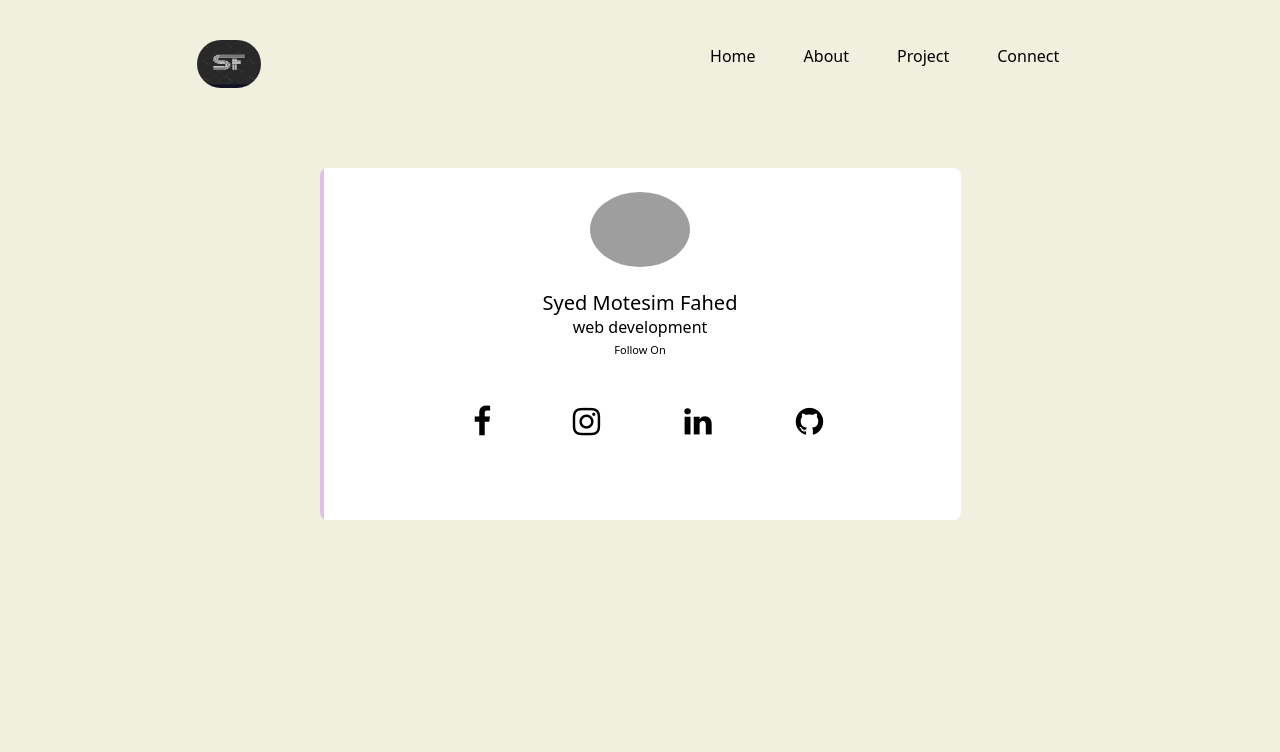
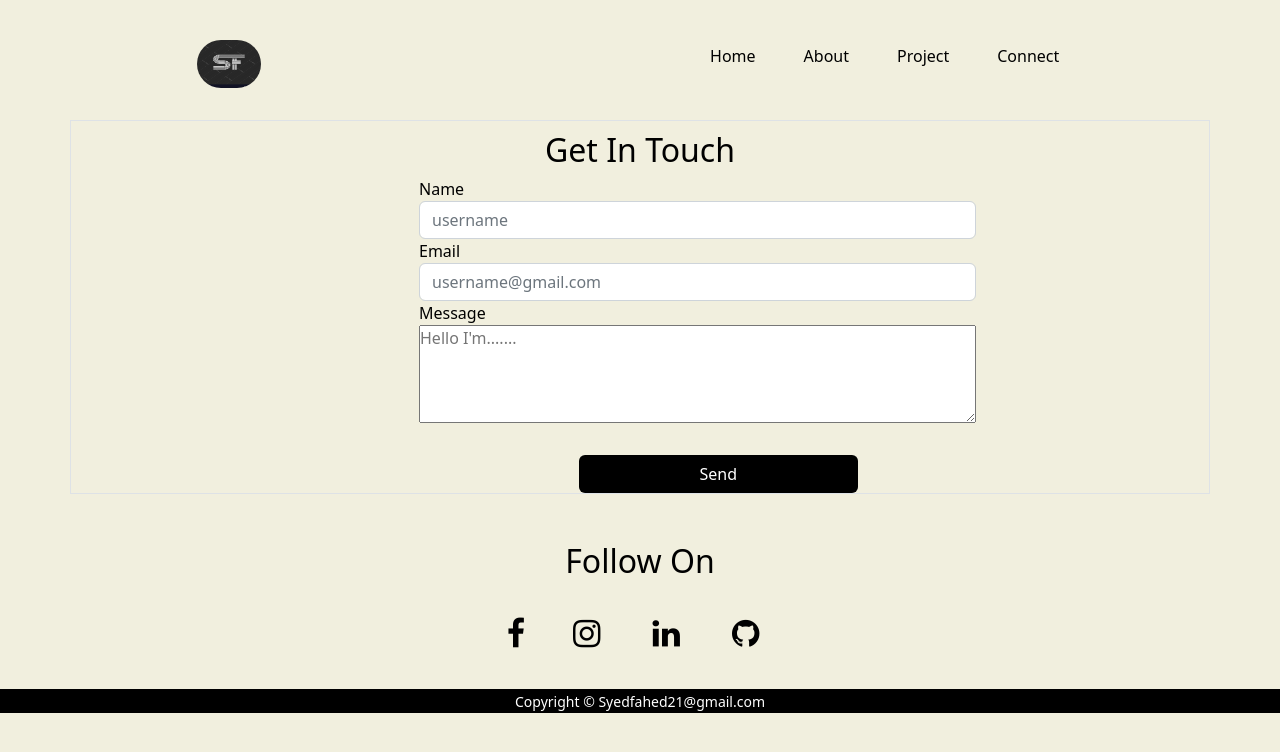
Before and after one commit to Syedfahed/SyedFahed, a React (Create React App) app: page /connect in a window 1280 px wide. Shown: the top 752 px of the page. Built offline with nearby package versions, Linux system fonts and the light colour scheme; grey boxes are pictures that could not be loaded.

Commit message:
second commit

```diff
--- a/package.json
+++ b/package.json
@@ -6,6 +6,7 @@
     "@testing-library/jest-dom": "^5.16.4",
     "@testing-library/react": "^13.3.0",
     "@testing-library/user-event": "^13.5.0",
+    "emailjs-com": "^3.2.0",
     "react": "^18.2.0",
     "react-dom": "^18.2.0",
     "react-router-dom": "^6.3.0",
--- a/src/App.js
+++ b/src/App.js
@@ -5,6 +5,7 @@ import Aboutuser from "./components/Aboutuser";
 import Connect from "./components/connect";
 import Project from "./components/Project";
 import Header from "./components/Header";
+
 function App() {
   return (
     <>
--- a/src/Profile.js
+++ b/src/Profile.js
@@ -7,9 +7,9 @@ function Profile() {
     <div className='center'>
         <img className='profilePic' src={img} alt="img"/> <br></br>
        <h4>Hi I’m Syed Motesim Fahed</h4>
-I'm a Professional Front-end Developer. I’ve been working with HTML5, CSS3, Bootstrap, Javascript, Jquery, Ajax, WordPress, React, Php, MySql, Asp Dot Net and SQL server.
+<span className='userabout' id='userabout'>I'm a Professional Front-end Developer. I’ve been working with HTML5, CSS3, Bootstrap, Javascript, Jquery, Ajax, React, Php,and Mongodb server.
 Always up for opportunities where I can show my abilities to solve problems and Bring ease in people's lives.
- <br></br>Will make your imaginations come true😊
+ <br></br>Will make your imaginations come true😊 </span>
         <br></br>
     </div>
     <div className='center'>
--- /dev/null
+++ b/src/components/Email.js
@@ -0,0 +1,27 @@
+import React from 'react'
+import emailjs from "emailjs-com"
+export default function Email() {
+    function sendEmail(e){
+         e.preventDefault()
+         emailjs.sendForm("service_sjra0ik","template_0n55rgh", e.target,"CfaqL2GH02i7espVX").then(res=>{
+            console.log(res)
+         }).catch(err=>console.log(err))
+    }
+  return (
+<>
+<div className='container border email-box'>
+    <h2 className='center'>Get In Touch</h2>
+    <form className='form' onSubmit={sendEmail}>
+        <label>Name</label>
+        <input placeholder='username' type="name" name="name" className='form-control'/>
+        <label>Email</label>
+        <input placeholder='username@gmail.com' type="email" name="user_email" className='form-control'/>
+        <label>Message</label>
+        <textarea placeholder="Hello I'm......." name='message' rows="4" />
+        <button className='btn form-btn' id='form-btn'>Send</button>
+    </form>
+</div>
+
+</>
+   )
+}
--- a/src/components/Footer.js
+++ b/src/components/Footer.js
@@ -3,9 +3,9 @@ import React from 'react'
 export default function Footer() {
   return (
     <>
-    <footer id="sticky-footer" class="flex-shrink-0 py-4 bg-dark text-white-50">
-    <div class="container text-center">
-      <small>Copyright &copy; Your Website</small>
+    <footer >
+    <div class="container">
+      <small>Copyright &copy; Syedfahed21@gmail.com</small>
     </div>
   </footer>
     </>
--- a/src/components/Project.js
+++ b/src/components/Project.js
@@ -14,14 +14,14 @@ export default function Project() {
             <div className="card-body">
               <h5 className="card-title">Text Edit</h5>
               <p className="card-text">
-                With Text Edit can you change uppercase to lowercase and count
+                With Text Edit you can change uppercase to lowercase and count
                 reading time
               </p>
               <a
                 href="https://myapp-sable.vercel.app/"
                 className="btn btn-primary"
               >
-                Click
+                click
               </a>
             </div>
           </div>
@@ -31,8 +31,8 @@ export default function Project() {
             <div className="card-body">
               <h5 className="card-title">Sport News</h5>
               <p className="card-text">
-                This API base project. You can see live Sport news. This project
-                is available in my githug account. use above link to see{" "}
+                This is API base project. You can see live Sport news. This project
+                is available in my github account. use below link
               </p>
               <a href="https://github.com/Syedfahed/sportnews" className="btn btn-primary">
                 click
@@ -52,7 +52,7 @@ export default function Project() {
                 href="https://todo-app-beta-wine.vercel.app/"
                 className="btn btn-primary"
               >
-                Click
+                click
               </a>
             </div>
           </div>
--- a/src/components/connect.js
+++ b/src/components/connect.js
@@ -1,30 +1,14 @@
 import React from "react";
-import Img from "../image/syed-cropped.png";
+
+import Email from "./Email";
+import Footer from "./Footer";
 
 export default function connect() {
   return (
     <>
+      <Email />
       <div className="container mt-5">
-        <div className="row d-flex justify-content-center">
-          <div className="col-md-7">
-            <div className="card p-3 py-4">
-              <div className="text-center">
-                <img
-                  src={Img}
-                  alt="img"
-                  width="100"
-                  className="rounded-circle"
-                />
-              </div>
-
-              <div className="text-center mt-3">
-                <h5 className="mt-2 mb-0">Syed Motesim Fahed</h5>
-                <span>web development</span>
-
-                <div className="px-4 mt-1">
-                  <h1 className="fonts">Follow On</h1>
-                </div>
-
+        <h2 className="center">Follow On</h2>
         <ul className="social-list">
           <li>
             <a href="https://www.facebook.com/profile.php?id=100007310595156">
@@ -48,10 +32,7 @@ export default function connect() {
           </li>
         </ul>
       </div>
-            </div>
-          </div>
-        </div>
-      </div>
+      <Footer/>
     </>
   );
 }
--- a/src/index.css
+++ b/src/index.css
@@ -44,64 +44,9 @@ body{
   color: blue;
 }
 
- /* connect */
-.card{
-  border:none;
-
-  position:relative;
-  overflow:hidden;
-  border-radius:8px;
-  cursor:pointer;
-}
-
-.card:before{
-
-  content:"";
-  position:absolute;
-  left:0;
-  top:0;
-  width:4px;
-  height:100%;
-  background-color:#E1BEE7;
-  transform:scaleY(1);
-  transition:all 0.5s;
-  transform-origin: bottom
-}
-
-.card:after{
-
-  content:"";
-  position:absolute;
-  left:0;
-  top:0;
-  width:4px;
-  height:100%;
-  background-color:black;
-  transform:scaleY(0);
-  transition:all 0.5s;
-  transform-origin: bottom
-}
-
-.card:hover::after{
-  transform:scaleY(1);
-}
-
-
-.fonts{
-  font-size:11px;
-}
-
-.social-list{
-  display:flex;
-  list-style:none;
-  justify-content:center;
-  padding:0;
-}
-
-.social-list li{
-  padding:10px;
-  color:#c6c2c7;
-  font-size:19px;
+.userabout{
+  font-weight: bold;
+  color:currentcolor;
 }
 
 
@@ -117,14 +62,34 @@ body{
   font-size: 1rem;
   color: darkgoldenrod;
 }
+.social-list{
+  display:flex;
+  list-style:none;
+  justify-content:center;
+  padding:0;
+  margin-left: -2rem;
+}
+
+.social-list li{
+  padding:10px;
+  color:#c6c2c7;
+  font-size:19px;
+
+}
 
 .fa{
-  margin: 2rem;
+  margin: 1rem;
   font-size: 2rem;
   border-radius: 0.5rem;
-  width: 45%;
-  height: 35%;
+  width: 70%;
+  height: 60%;
+  display: flex;
+  align-items: center;
+  justify-content: center;
 
+}
+.fa-facebook{
+  width: 80%;
 }
 .fa-facebook:hover{
  background-color: blue;
@@ -136,6 +101,7 @@ background: -moz-linear-gradient(45deg, #f09433 0%, #e6683c 25%, #dc2743 50%, #c
 background: -webkit-linear-gradient(45deg, #f09433 0%,#e6683c 25%,#dc2743 50%,#cc2366 75%,#bc1888 100%);
 background: linear-gradient(45deg, #f09433 0%,#e6683c 25%,#dc2743 50%,#cc2366 75%,#bc1888 100%);
 filter: progid:DXImageTransform.Microsoft.gradient( startColorstr='#f09433', endColorstr='#bc1888',GradientType=1 );
+color: white;
 }
 .fa-linkedin:hover{
   background-color: blue;
@@ -301,38 +267,6 @@ nav ul li a:hover::before{
   padding: .4rem;
 }
 }
-/*0000000000 about 0000000*/
-.about-section{
-  background-color: var(--light-grayish-blue);
-}
-.about-text{
-  width: 100%;
-  text-align: center;
-}
-.heading-secondary{
-  font-size: 3rem;
-  font-weight: normal;
-  color: var(--Dark-Blue);
-  line-height: 4.5rem;
-}
-.about-item{
-  display: grid;
-  grid-template-columns: repeat(auto-fit,
-  minmax(25rem,1fr));
-  row-gap: 4rem;
-  column-gap: 1rem;
-}
-.about-item-box{
-  display: inline-block;
-  text-align: center;
-}
-
-.heading-tertiary{
-  font-size: 2rem;
-  font-weight: normal;
-  color: var(--Dark-Blue);
-  line-height: 4.5rem;
-}
 
 .logo-sf{
   width: 5%;
@@ -394,6 +328,19 @@ nav ul li a:hover::before{
  margin: 1rem;
 }
 
+.form{
+  width: 50%;
+  display: grid;
+  margin-left: 9rem;
+}
+#userabout {
+  font-weight: normal;
+}
+#form-btn{
+  margin-top: 1rem;
+  margin-left: 3rem;
+  margin-bottom: 1.5rem;
+}
 
 }
 
@@ -427,3 +374,21 @@ nav ul li a:hover::before{
   box-shadow: rgba(44,187,99,.35) 0 -25px 18px -14px inset,rgba(44,187,99,.25) 0 1px 2px,rgba(44,187,99,.25) 0 2px 4px,rgba(44,187,99,.25) 0 4px 8px,rgba(44,187,99,.25) 0 8px 16px,rgba(44,187,99,.25) 0 16px 32px;
   transform: scale(1.05) rotate(-1deg);
 }
+form{
+  width: 50%;
+  display: grid;
+  margin-left: 21rem;
+}
+.form-btn{
+  margin-top: 2rem;
+  margin-left: 10rem;
+}
+footer{
+  position:inherit;
+  left: 0;
+  bottom: 0;
+  width: 100%;
+  background-color: black;
+  color: white;
+  text-align: center
+}
```
Also changed, not shown: src/components/NavBar.js (deleted, +0 -41 lines), 1 other file (tests, documents, lock files or other folders). Lines whose indentation alone changed are shown as unchanged.
